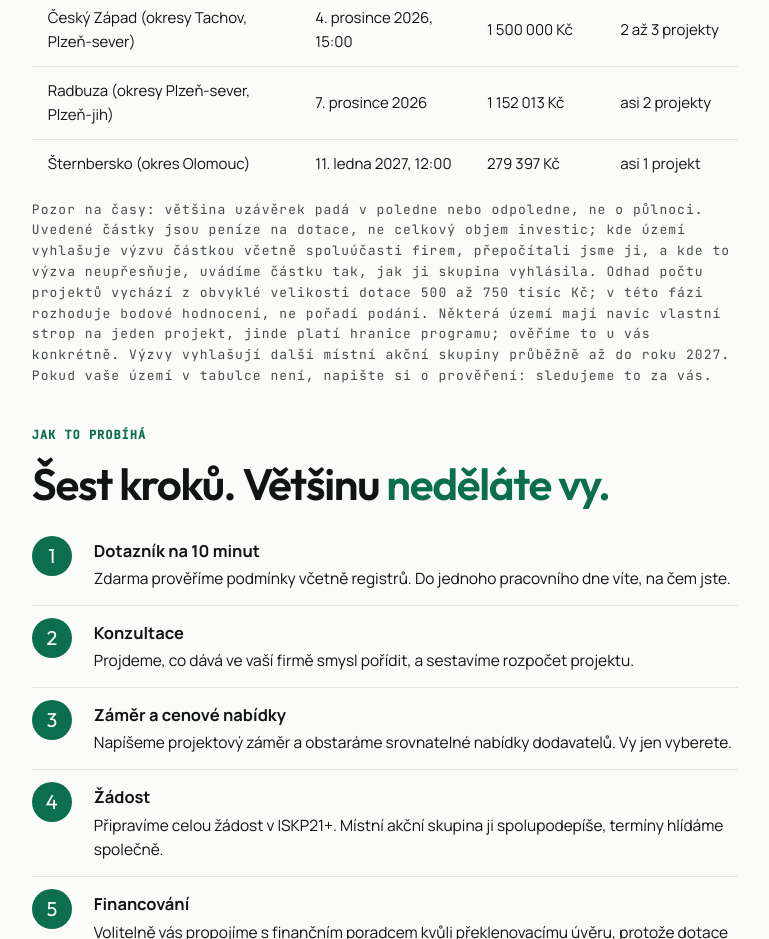
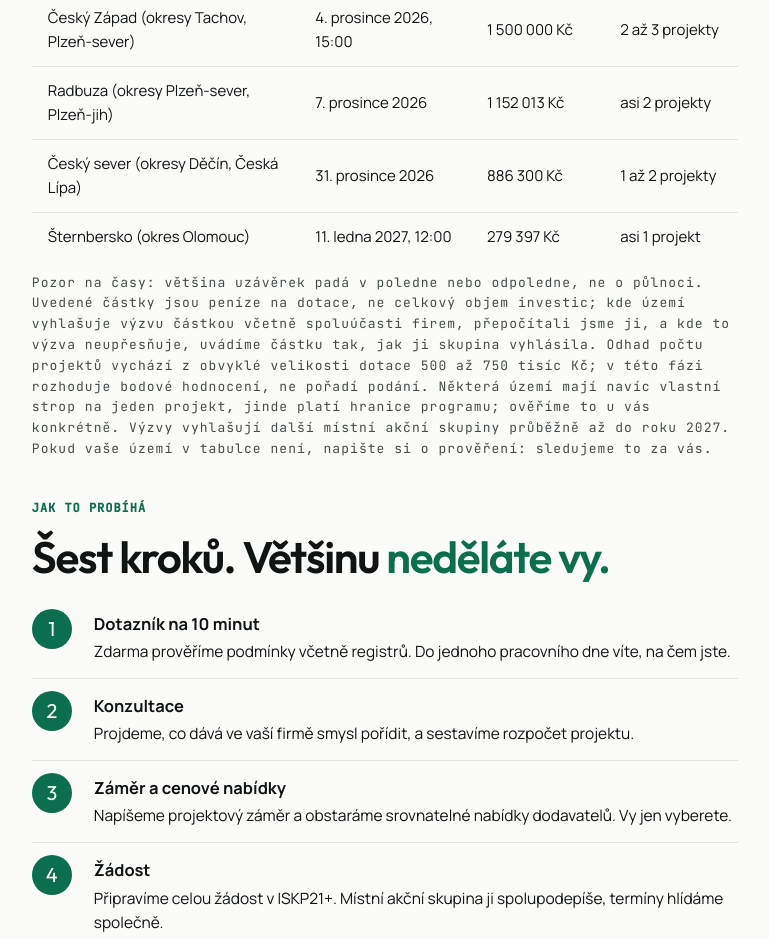
Before and after one commit to Manta-IT/mantait-web, a plain HTML site: page dotace-mas.html in a window 1280 px wide. Shown: the part 2540-3479 px from the top of the page, without its empty margins (255-1024 px from the left). Drawn offline with Linux system fonts and the light colour scheme.

Commit message:
dotace: uzemi, uzaverky a cena z parametry.yml a ceniku

```diff
--- a/dotace-mas.html
+++ b/dotace-mas.html
@@ -154,6 +154,7 @@
       <tr data-do="2026-12-03"><td>Region Kunětické hory (okresy Pardubice, Hradec Králové)</td><td>3. prosince 2026, 15:00</td><td>3 260 000 Kč</td><td>4 až 7 projektů</td></tr>
       <tr data-do="2026-12-04"><td>Český Západ (okresy Tachov, Plzeň-sever)</td><td>4. prosince 2026, 15:00</td><td>1 500 000 Kč</td><td>2 až 3 projekty</td></tr>
       <tr data-do="2026-12-07"><td>Radbuza (okresy Plzeň-sever, Plzeň-jih)</td><td>7. prosince 2026</td><td>1 152 013 Kč</td><td>asi 2 projekty</td></tr>
+      <tr data-do="2026-12-31"><td>Český sever (okresy Děčín, Česká Lípa)</td><td>31. prosince 2026</td><td>886 300 Kč</td><td>1 až 2 projekty</td></tr>
       <tr data-do="2027-01-11"><td>Šternbersko (okres Olomouc)</td><td>11. ledna 2027, 12:00</td><td>279 397 Kč</td><td>asi 1 projekt</td></tr>
       <!-- MAS:END -->
     </table>
@@ -473,6 +474,7 @@
     'region-kuneticke-hory': { kde: 'v území MAS Region Kunětické hory', uzaverka: '3. prosince, 15:00' },
     'cesky-zapad': { kde: 'v území MAS Český Západ', uzaverka: '4. prosince, 15:00' },
     'radbuza': { kde: 'v území MAS Radbuza', uzaverka: '7. prosince' },
+    'cesky-sever': { kde: 'v území MAS Český sever', uzaverka: '31. prosince' },
     'sternbersko': { kde: 'v území MAS Šternbersko', uzaverka: '11. ledna, 12:00' },
     /* MAS:END */
   };
```
